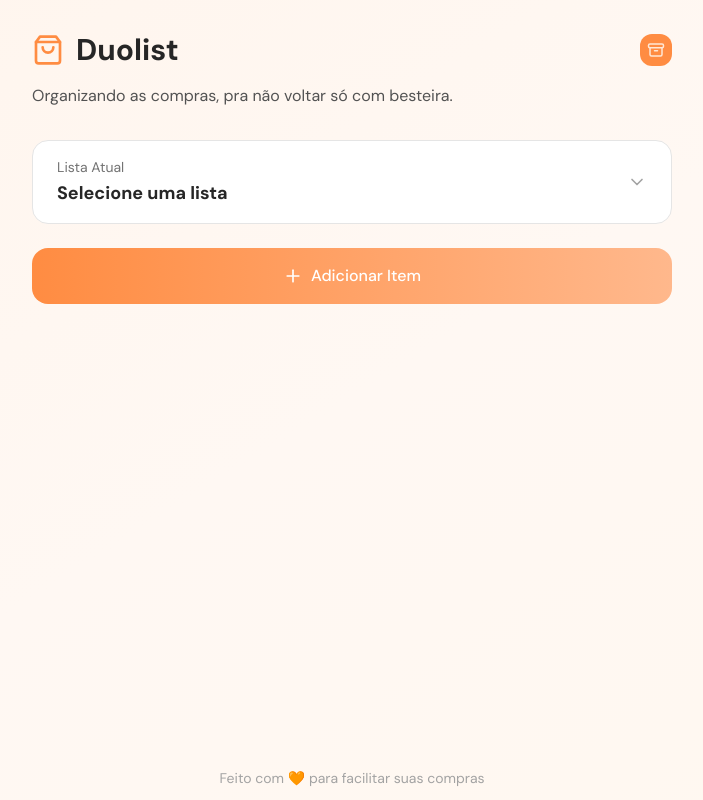
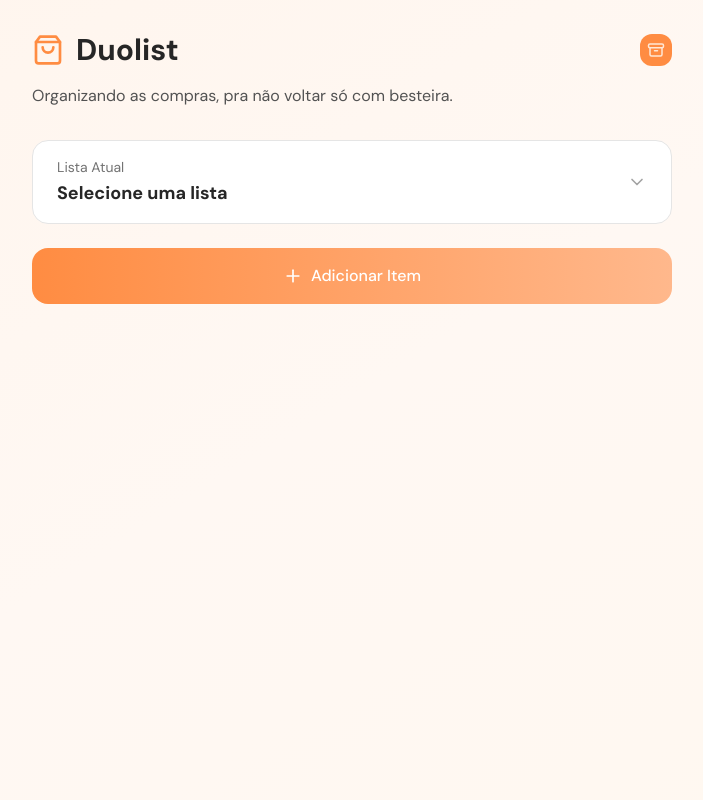
Before and after one commit to AurinoJunior/duolist, a Next.js app: page / in a window 1280 px wide. Shown: the whole page, without its empty margins (288-991 px from the left). Built offline with nearby package versions, Linux system fonts and the light colour scheme.

Commit message:
feat: remove footer component and update pages

```diff
--- a/app/arquivados/page.tsx
+++ b/app/arquivados/page.tsx
@@ -1,9 +1,7 @@
 "use client";
 
-import { AnimatePresence, motion } from "framer-motion";
-import { Archive, Trash2 } from "lucide-react";
+import { motion } from "framer-motion";
 import { ArchivedLists } from "@/components/ArchivedLists";
-import { Footer } from "@/components/Footer";
 import { Header } from "@/components/Header";
 import { Loading } from "@/components/Loading";
 import { useLists } from "@/hooks/useLists";
@@ -32,10 +30,7 @@ export default function Arquivados() {
 						: `${archivedLists.length} ${archivedLists.length === 1 ? "lista arquivada" : "listas arquivadas"}`}
 				</p>
 			</motion.div>
-
 			<ArchivedLists archivedLists={archivedLists} onDelete={deleteList} />
-
-			<Footer />
 		</>
 	);
 }
--- a/app/page.tsx
+++ b/app/page.tsx
@@ -2,7 +2,6 @@
 
 import { AddItemForm } from "@/components/AddItemForm";
 import { ArchiveButton } from "@/components/ArchiveButton";
-import { Footer } from "@/components/Footer";
 import { Header } from "@/components/Header";
 import { ItensList } from "@/components/ItensList";
 import { ListSelector } from "@/components/ListSelector";
@@ -49,7 +48,6 @@ export default function Home() {
 					updateItem={updateItem}
 				/>
 			</div>
-			<Footer />
 		</div>
 	);
 }
--- a/components/Footer.tsx
+++ /dev/null
@@ -1,14 +0,0 @@
-import { motion } from "framer-motion";
-
-export const Footer = () => {
-	return (
-		<motion.footer
-			initial={{ opacity: 0 }}
-			animate={{ opacity: 1 }}
-			transition={{ delay: 0.4 }}
-			className="w-full text-center text-sm text-neutral-400 absolute bottom-3 left-0"
-		>
-			<p>Feito com 🧡 para facilitar suas compras</p>
-		</motion.footer>
-	);
-};
```
